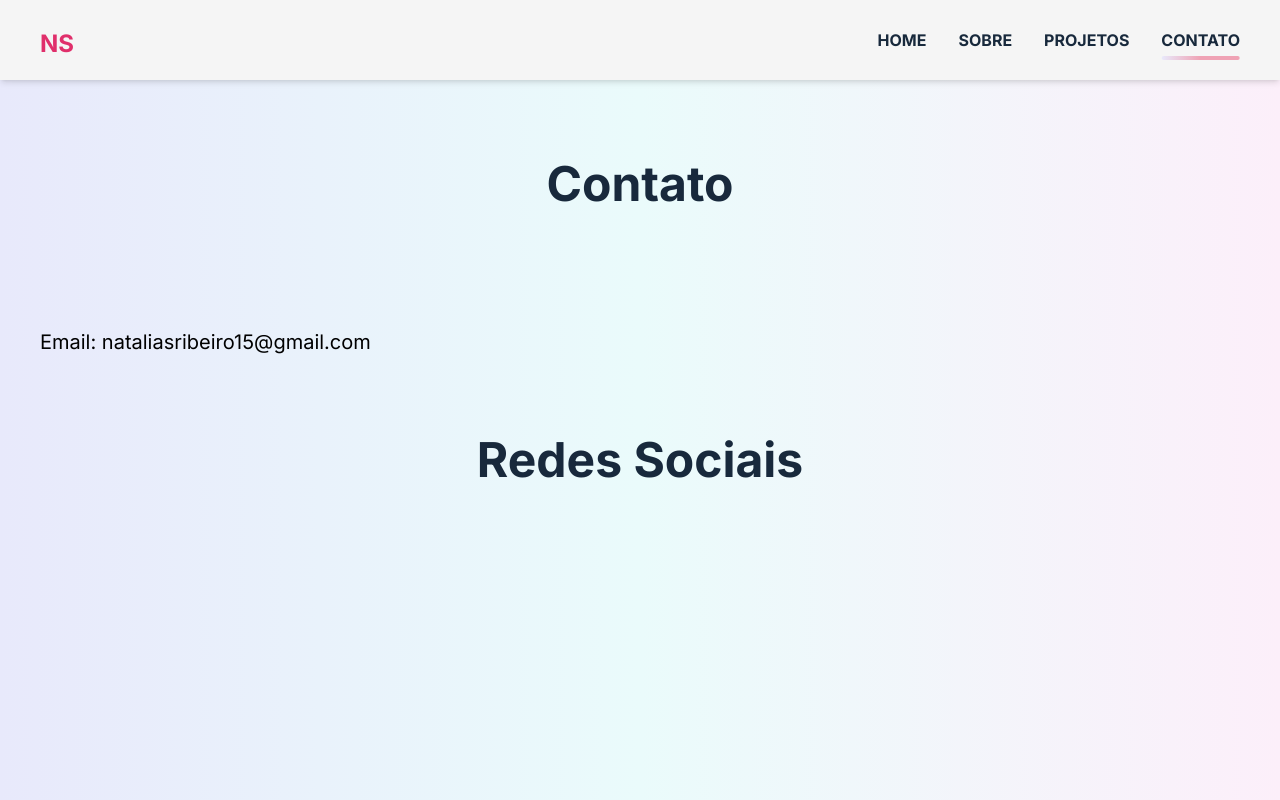
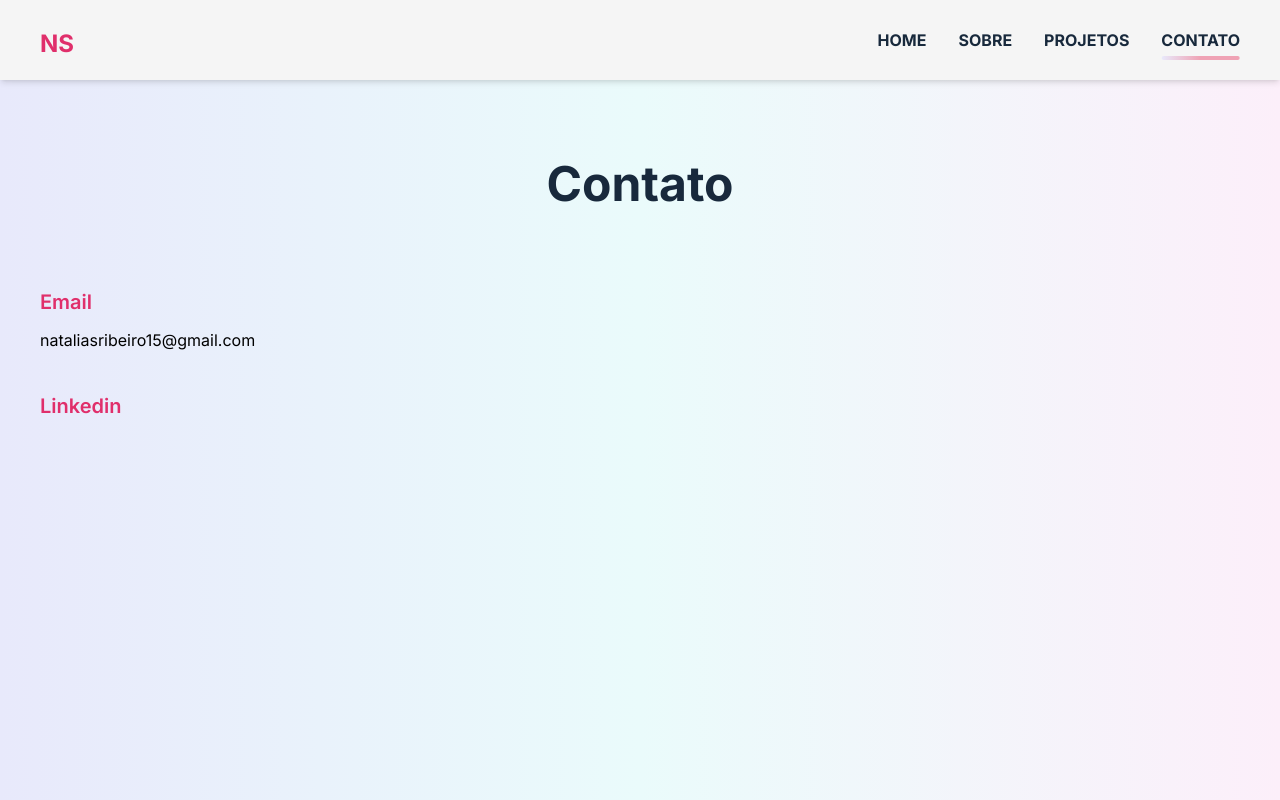
Before and after one commit to NataliaSRiber/Natalia_portfolio, a Next.js app in the folder natalia-portfolio/: page /contact in a window 1280 px wide. Built offline with nearby package versions, Linux system fonts and the light colour scheme.

Commit message:
feat: it adds some contact information

```diff
--- a/natalia-portfolio/src/app/contact/page.tsx
+++ b/natalia-portfolio/src/app/contact/page.tsx
@@ -1,25 +1,25 @@
 export default function Contact() {
   return (
-    <div className="mx-10 mb-28 mt-40 flex flex-col gap-20">
+    <div className="mx-10 mb-28 mt-40 flex flex-col gap-10">
       <h1 className="mb-6 text-center text-2xl font-bold text-maincolor-800 md:text-5xl lg:mb-10">
         Contato
       </h1>
-      <p className="font-regular text-xl">Email: nataliasribeiro15@gmail.com</p>
-      {/* <p className="font-regular cursor-pointer text-xl">
-        <a
-          href="https://dance-group-website-template.vercel.app/"
-          target="_blank"
-        ></a>
-        Currículo
-      </p> */}
-      {/* <h1 className="mb-6 text-center text-lg font-bold text-maincolor-800 md:text-5xl lg:mb-10">
-        Telefone
-      </h1>
-      <p className="font-regular text-xl">(35) 98405-0194</p> */}
-      <h1 className="mb-6 text-center text-2xl font-bold text-maincolor-800 md:text-5xl lg:mb-10">
-        Redes Sociais
-      </h1>
-      {/* <p className="font-regular text-xl">Linkedin e binance se tiver</p> */}
+      <div>
+        <h2 className=" mb-3 text-center text-lg font-semibold text-newpink-500 md:text-left md:text-xl">
+          Email
+        </h2>
+        <p>nataliasribeiro15@gmail.com</p>
+      </div>
+      <div>
+        <h2 className="text-center text-lg font-semibold text-newpink-500 md:text-left md:text-xl">
+          <a
+            href="https://www.linkedin.com/in/natalia-de-souza-ribeiro/"
+            target="_blank"
+          >
+            Linkedin
+          </a>
+        </h2>
+      </div>
     </div>
   )
 }
```
Also changed, not shown: natalia-portfolio/src/assets/me.png (deleted).
